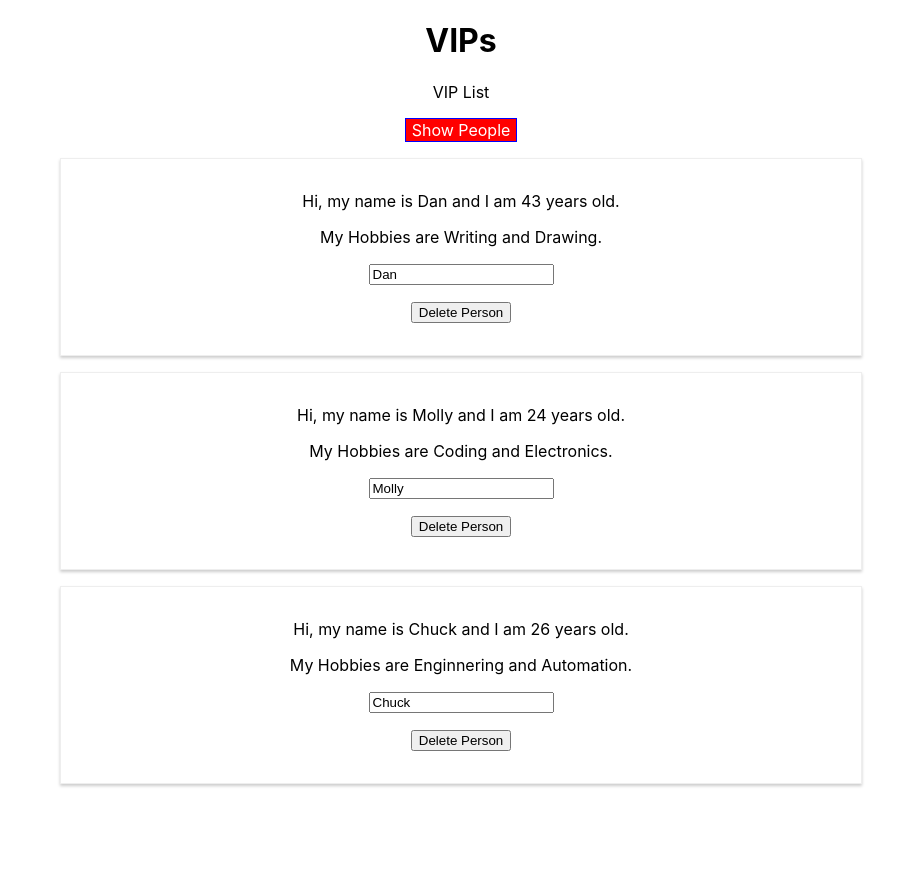
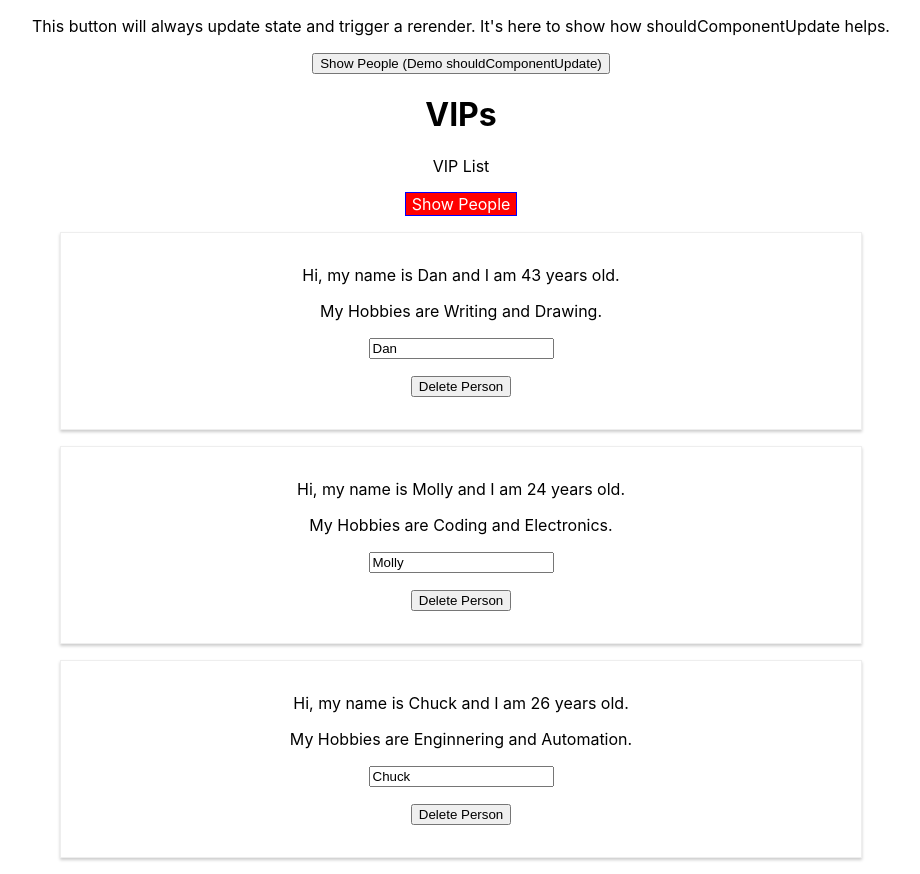
Before and after one commit to JaarenDSacharow/react16, a React (Create React App) app: page / in a window 1280 px wide. Both pictures are taken after a click on the button "Show People". Shown: the whole page, without its empty margins (179-1099 px from the left). Before the commit the page ends 800 px from the top, so only its background shows below. Built offline with nearby package versions, Linux system fonts and the light colour scheme.

Commit message:
added pure component demo and shouldComponentUpdate demo

```diff
--- a/src/components/People/People.js
+++ b/src/components/People/People.js
@@ -1,19 +1,21 @@
 import React from 'react';
-import Person from './Person/Person';
+// import Person from './Person/Person';
+import Personstateful from './Person/PersonStateful';
 import ErrorBoundary from '../ErrorBoundary/ErrorBoundary';
 
+//see PeopleStateful for an example of this exact thing done in a stateful component
 const people  = (props) => {
   return (
     props.people.map((person, index) =>
     <ErrorBoundary key={person.id} >
-        <Person
+        <Personstateful
           key={person.id}
           changed = {(event) => props.changed(event, person.id )}
           click={()=>props.clicked(index)}  // you can pass references to a method to a child component
           name={person.name}
           age={person.age}>
           {person.hobbies}
-        </Person>
+        </Personstateful>
       </ErrorBoundary>
     )
   )
--- /dev/null
+++ b/src/components/People/PeopleStateful.js
@@ -0,0 +1,54 @@
+import React, { Component } from 'react';
+import Personstateful from './Person/PersonStateful';
+import ErrorBoundary from '../ErrorBoundary/ErrorBoundary';
+
+//stateful version of the people component
+
+class PeopleStateful extends Component {
+    constructor(props){
+        super(props); //you have to define super if you create your own constructor
+
+        console.log('[PeopleStateful.js] Inside Constructor');
+
+    }
+
+      componentWillMount(){
+        console.log('[PeopleStateful.js] Inside componentWillMount()');
+      }
+
+      componentDidMount(){
+        console.log('[PeopleStateful.js] Inside componentDidMount()');
+      }
+
+      componentDidUpdate(){
+        console.log('[PeopleStateful.js] Inside componentDidUpdate()');
+      }
+
+      shouldComponentUpdate(nextProps, nextState){
+        console.log('[PeopleStateful.js] Inside shouldComponentUpdate()');
+        return nextProps.people !==this.props.people;
+        //return true;
+      }
+
+    render(){
+        console.log('[PeopleStateful.js] Inside render()');
+        return (
+            this.props.people.map((person, index) =>
+            <ErrorBoundary key={person.id} >
+                <Personstateful
+                  key={person.id}
+                  changed = {(event) => this.props.changed(event, person.id )}
+                  click={()=>this.props.clicked(index)}  // you can pass references to a method to a child component
+                  name={person.name}
+                  age={person.age}>
+                  {person.hobbies}
+                </Personstateful>
+              </ErrorBoundary>
+            )
+          )
+    }
+}
+
+
+
+export default PeopleStateful;
--- a/src/components/People/Person/Person.js
+++ b/src/components/People/Person/Person.js
@@ -3,6 +3,7 @@ import './Person.css';
 
 //functional components are best practice for most components
 // except for higher components were state is managed
+//see Personstateful for an example of this exact thing done in a stateful component
 const person = (props) => {
 
     const { name, age, click, changed } = props;
--- /dev/null
+++ b/src/components/People/Person/PersonStateful.js
@@ -0,0 +1,38 @@
+import React, { Component } from 'react';
+import './Person.css';
+
+//stateful version of the person component
+
+class PersonStateful extends Component {
+    constructor(props){
+        super(props); //you have to define super if you create your own constructor
+
+        console.log('[PersonStateful.js] Inside Constructor');
+
+    }
+
+      componentWillMount(){
+        console.log('[PersonStateful.js] Inside componentWillMount()');
+      }
+
+      componentDidMount(){
+        console.log('[PersonStateful.js] Inside componentDidMount()');
+      }
+
+  render() {
+    console.log('[PersonStateful.js] Inside render()');
+
+    const { name, age, click, changed } = this.props;
+     return(
+        <div className="Person">
+            <p>Hi, my name is {name} and I am {age} years old.</p>
+            <p>{this.props.children}</p>
+            <input type="text"  onChange={changed} value={name}/>
+            <p><button onClick={click}>Delete Person</button></p>
+        </div>
+     )
+  }
+
+}
+
+export default PersonStateful;
--- a/src/containers/App.js
+++ b/src/containers/App.js
@@ -1,14 +1,21 @@
-import React, { Component } from 'react';
+import React, { PureComponent } from 'react';
 import './App.css';
 import Main from '../components/Main/Main';
-import People from '../components/People/People';
+//import People from '../components/People/People';
+import PeopleStateful from '../components/People/PeopleStateful'
 
-class App extends Component {
+class App extends PureComponent {  //pure component automatically implements shouldComponentUpdate automatically
 // App serves as the container, try to have state set here only
 //you can only use state in a class that extends Component
 //STATEFUL components are typically called containers
 //STATELESS components rely on props and not state and cannot alter state
-  state = {
+
+constructor(props){
+  super(props); //you have to define super if you create your own constructor
+
+  console.log('[App.js] Inside Constructor');
+
+  this.state = {
     showPeople: false,
     people : [
       {
@@ -33,6 +40,30 @@ class App extends Component {
 
     ]
   }
+
+}
+
+componentWillMount(){
+  console.log('[App.js] Inside componentWillMount()');
+}
+
+componentDidMount(){
+  console.log('[App.js] Inside componentDidMount()');
+}
+
+componentDidUpdate(){
+  console.log('[App.js] Inside componentDidUpdate()');
+}
+
+//this is commented out because this is a pure component rather than component
+//could be a performance hit to do everywhere
+//  shouldComponentUpdate( nextProps, nextState){
+//   console.log('[App.js] Inside shouldComponentUpdate()', nextProps, nextState);
+//   //return true;
+//   //you can return false here based on a condition, there will be no rerender
+//   return nextState.people !== this.state.people ||
+//     nextState.showPeople !== this.state.showPeople
+//  }
 
  //handler to update a name
   nameChangedHandler = (event, id) => {
@@ -91,13 +122,13 @@ class App extends Component {
   }
 
   render() {
-
+    console.log('[App.js] Inside render()');
     let people = null;
 
     if(this.state.showPeople) {
       people = (
         <div>
-          <People
+          <PeopleStateful
           people={this.state.people}
           clicked={this.deletePersonHandler}
           changed={this.nameChangedHandler}
@@ -107,6 +138,8 @@ class App extends Component {
     }
     return (
       <div className="App">
+      <p>This button will always update state and trigger a rerender.  It's here to show how shouldComponentUpdate helps.</p>
+      <button onClick={()=>{this.setState({showPeople:true})}}>Show People (Demo shouldComponentUpdate)</button>
       <Main
         title={this.props.title}
         people={this.state.people}
```
